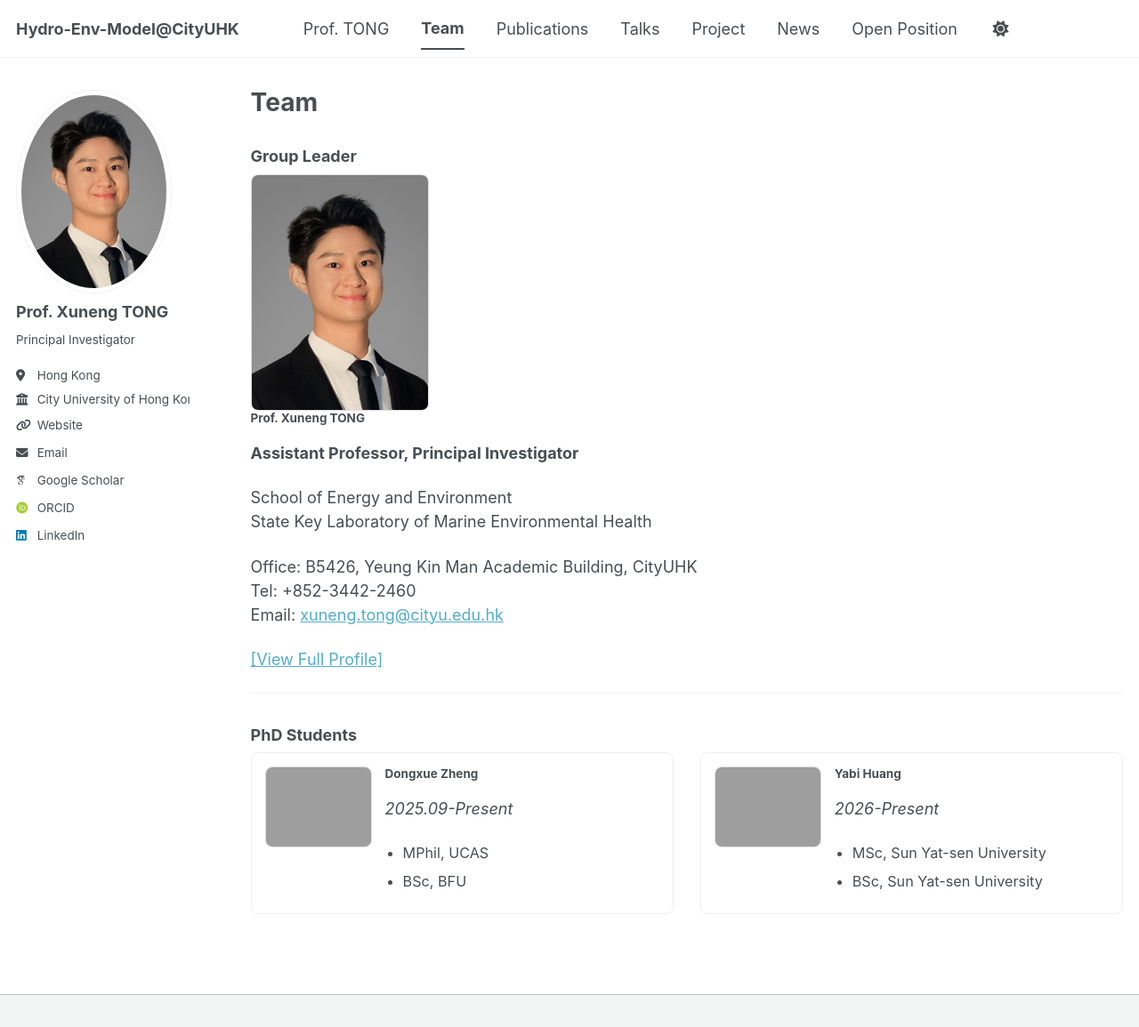
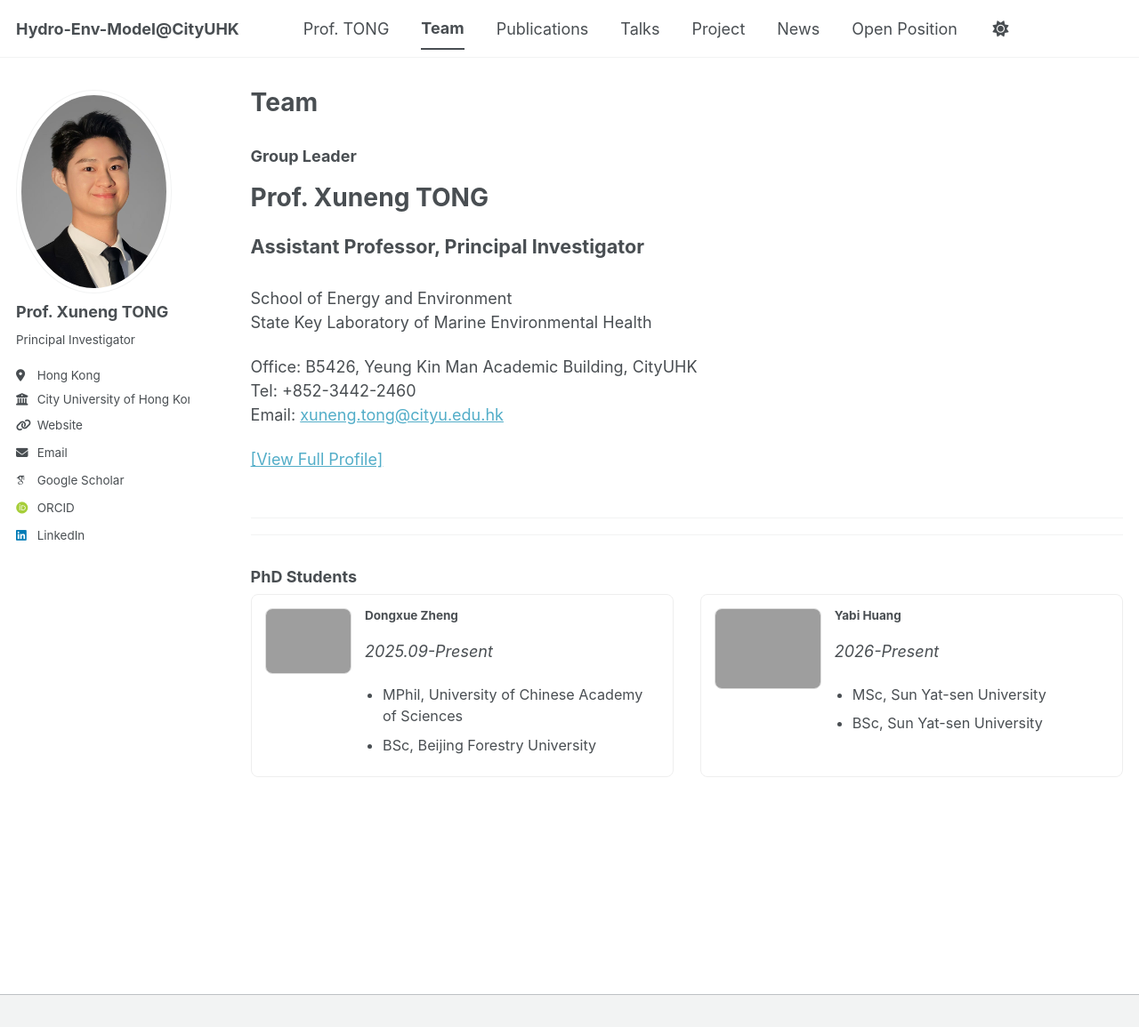
Before and after one commit to TongXuneng/TongXuneng.github.io, a Jekyll site: the page built from _pages/team.html, in a window 1280 px wide and 1155 px high. Shown: the whole window at 89% size. Built offline with Jekyll 4.4.1, drawn with Linux system fonts in a browser that asks for light colours; some web fonts are replaced; a script bundle is joined from its source files by our own code; library files that are not in the unit come from our copies.

Commit message:
Update team.html

```diff
--- a/_pages/team.html
+++ b/_pages/team.html
@@ -9,14 +9,10 @@ author_profile: true
 
 <h3>Group Leader</h3>
 <div class="team-container">
-  <div class="team-member-pi">
-    <div class="photo">
-      <!-- 请将图片文件放在 images/team/ 文件夹下 -->
-      <img src="{{ base_path }}/images/team/profile.jpg" alt="Prof. Xuneng TONG" width="200">
-    </div>
+  <div class="team-member-pi-no-photo">
     <div class="info">
-      <h4>Prof. Xuneng TONG</h4>
-      <p><strong>Assistant Professor, Principal Investigator</strong></p>
+      <h1 style="margin-top: 0; margin-bottom: 10px;">Prof. Xuneng TONG</h1>
+      <p style="font-size: 1.2em;"><strong>Assistant Professor, Principal Investigator</strong></p>
       <p>School of Energy and Environment<br>
       State Key Laboratory of Marine Environmental Health</p>
       <p>Office: B5426, Yeung Kin Man Academic Building, CityUHK<br>
@@ -29,9 +25,19 @@ author_profile: true
 
 <hr />
 
+<style>
+  .team-member-pi-no-photo {
+    display: flex;
+    align-items: flex-start;
+    padding: 10px 0;
+  }
+</style>
+
+<hr />
+
 <h3>PhD Students</h3>
 <div class="team-grid">
-  <!-- 学生 1: Dongxue Zheng -->
+  <!-- Student 1: Dongxue Zheng -->
   <div class="team-member-student">
     <div class="photo">
       <img src="{{ base_path }}/images/team/dongxue_zheng.jpg" alt="Dongxue Zheng" width="120">
@@ -40,13 +46,13 @@ author_profile: true
       <h4>Dongxue Zheng</h4>
       <p><em>2025.09-Present</em></p>
       <ul>
-        <li>MPhil, UCAS</li>
-        <li>BSc, BFU</li>
+        <li>MPhil, University of Chinese Academy of Sciences</li>
+        <li>BSc, Beijing Forestry University</li>
       </ul>
     </div>
   </div>
 
-  <!-- 学生 2: Yabi Huang -->
+  <!-- Student 2: Yabi Huang -->
   <div class="team-member-student">
     <div class="photo">
       <img src="{{ base_path }}/images/team/yabi_huang.jpg" alt="Yabi Huang" width="120">
```
